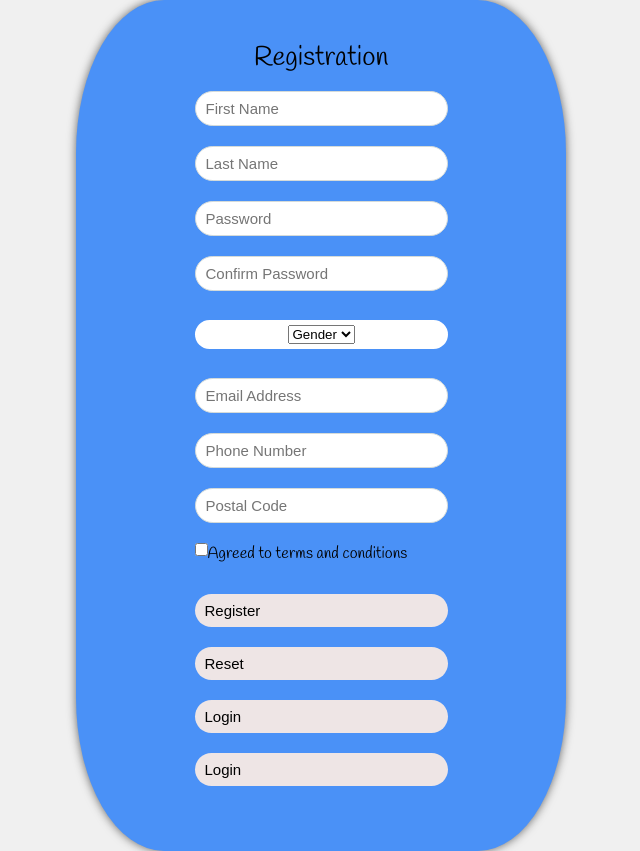
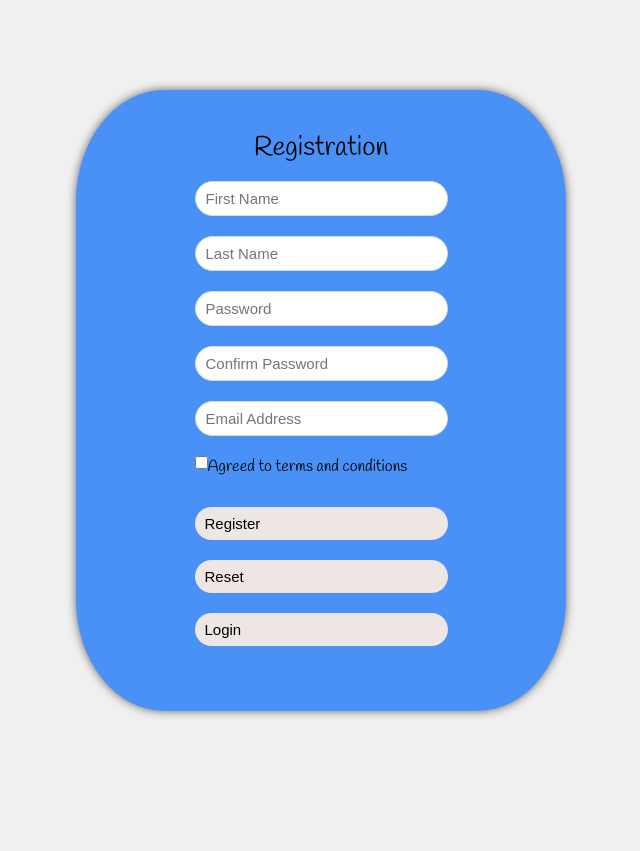
Before and after one commit to NicolasAndresCalvo/grupo_3_cdlp, a Node server app: page /users/register in a window 1280 px wide. Shown: the whole page, without its empty margins (319-959 px from the left). After the commit the page ends 717 px from the top, so only its background shows below. Run offline with Node 20, Linux system fonts and the light colour scheme.

Commit message:
update 5/10

```diff
--- a/src/controllers/productsController.js
+++ b/src/controllers/productsController.js
@@ -4,8 +4,8 @@
   // listProduct: ,
   detailView: (req, res) => res.render('./products/productDetail'),
   cartView: (req, res) => res.render('./products/productCart'),
-  createView: (req, res) => res.render('./products/productCreate')
-  // updateView: ,
+  createView: (req, res) => res.render('./products/productCreate'),
+  updateView: (req, res) => res.render('./products/productUpdate'),
   // createProduct: ,
   // editProduct: ,
   // deleteProduct:
--- a/src/routes/products.js
+++ b/src/routes/products.js
@@ -11,7 +11,7 @@
 
 router.get('/create', productsController.createView);
 
-// router.get('/:id/edit', productsController.updateView);
+router.get('/:id/edit', productsController.updateView);
 
 // router.post('/', productsController.createProduct);
 
--- a/src/views/users/register.ejs
+++ b/src/views/users/register.ejs
@@ -19,24 +19,7 @@
               <input type="password" class="input" placeholder="Confirm Password">
            </div>
             <div class="inputBox">
-              <div class="select-register">
-                <select>
-                  <div class="options-register">
-                  <option value="", disabled selected>Gender</option>
-                  <option value="male">Male</option>
-                  <option value="female">Female</option>
-                  </div>
-                </select>
-              </div>
-           </div>
-            <div class="inputBox">
               <input type="text" class="input" placeholder="Email Address">
-           </div>
-          <div class="inputBox">
-              <input type="text" class="input" placeholder="Phone Number">
-           </div>
-          <div class="inputBox">
-              <input type="text" class="input" placeholder="Postal Code">
            </div>
           <div class="inputBox terms">
               <label class="check">
@@ -50,7 +33,6 @@
             <button type="reset">Reset</button>
             <button type="button">Login</button>
             <form action="./login.html"></form>
-             <button type="button">Login</button>
         </div>
     </div>
 </body>
```
Also changed, not shown: src/views/products/productUpdate.ejs (+13 -2 lines).
